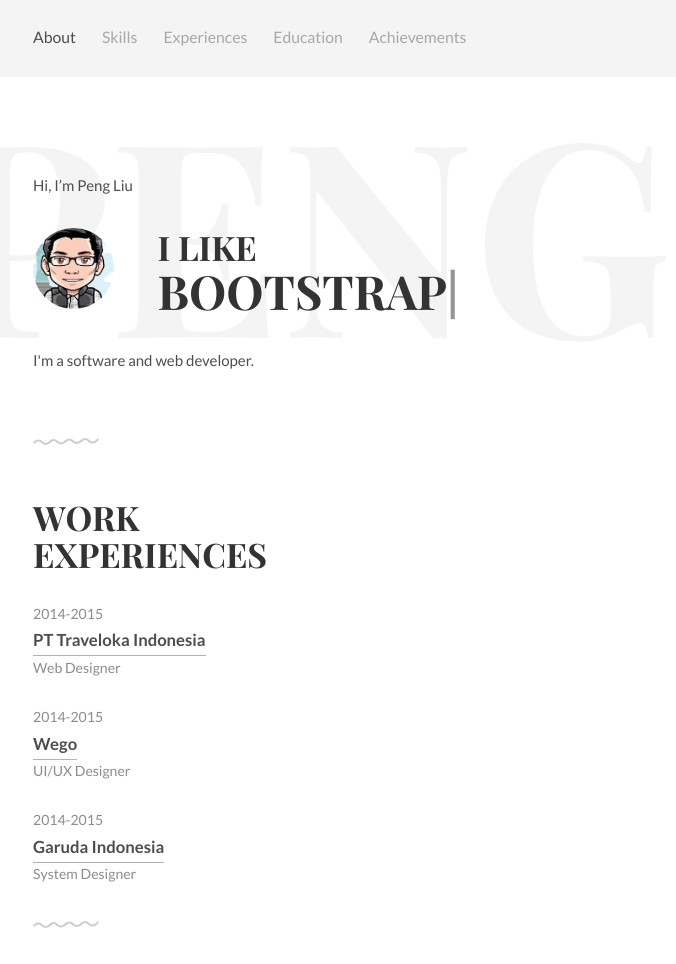
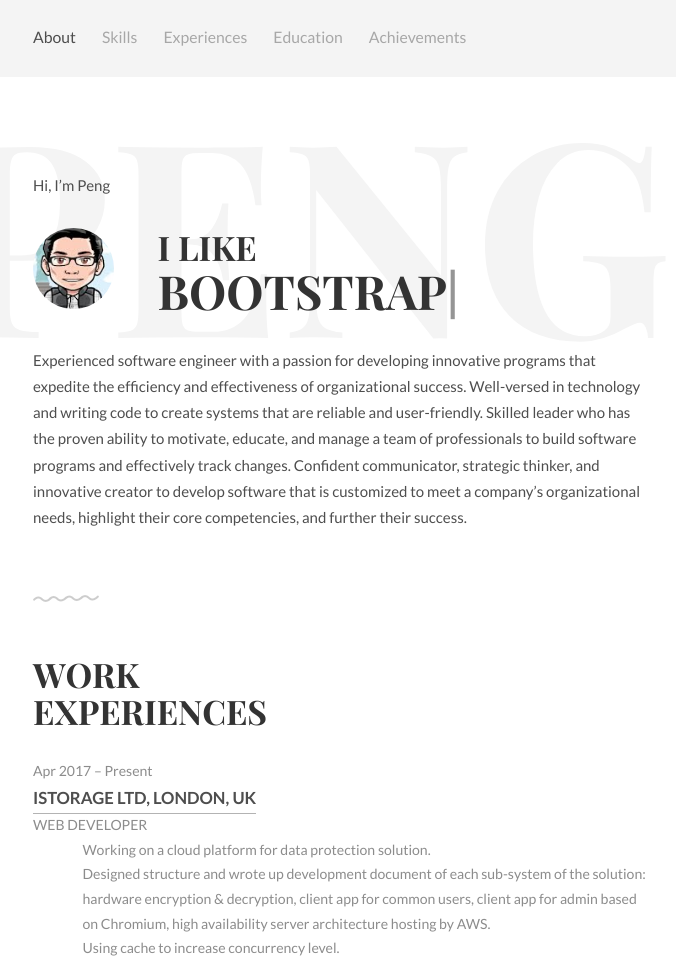
Before and after one commit to frank-liu/frank-liu.github.io, a plain HTML site: page index.html in a window 1280 px wide. Shown: the top 964 px of the page, without its empty margins (296-972 px from the left). Drawn offline with Linux system fonts and the light colour scheme.

Commit message:
edit html

```diff
--- a/index.html
+++ b/index.html
@@ -45,7 +45,7 @@
 	<!-- Introduction -->
 	<div class="intro section" id="about">
 		<div class="container">
-			<p>Hi, I’m Peng Liu</p>
+			<p>Hi, I’m Peng</p>
 			<div class="units-row units-split wrap">
 				<div class="unit-20">
 					<img src="img/ava.jpg" alt="Avatar">
@@ -54,7 +54,7 @@
 					<h1>I like <br><span id="typed"></span></h1>
 				</div>
 				<p>
-					I'm a software and web developer.
+					Experienced software engineer with a passion for developing innovative programs that expedite the efficiency and effectiveness of organizational success. Well-versed in technology and writing code to create systems that are reliable and user-friendly. Skilled leader who has the proven ability to motivate, educate, and manage a team of professionals to build software programs and effectively track changes. Confident communicator, strategic thinker, and innovative creator to develop software that is customized to meet a company’s organizational needs, highlight their core competencies, and further their success.
 				</p>
 			</div>
 		</div>
@@ -65,9 +65,14 @@
 		<div class="container">
 			<h1>Work<br>Experiences</h1>
 			<ul class="work-list">
-				<li>2014-2015</li>
-				<li><a href="#">PT Traveloka Indonesia</a></li>
-				<li>Web Designer</li>
+				<li>Apr 2017 – Present</li>
+				<li><a href="#">ISTORAGE LTD, LONDON, UK</a></li>
+				<li>WEB DEVELOPER</li>
+				<ul>
+					<li>Working on a cloud platform for data protection solution.</li>
+					<li>Designed structure and wrote up development document of each sub-system of the solution: hardware encryption & decryption, client app for common users, client app for admin based on Chromium, high availability server architecture hosting by AWS.</li>
+					<li>Using cache to increase concurrency level.</li>
+				</ul>
 			</ul>
 			<ul class="work-list">
 				<li>2014-2015</li>
```
